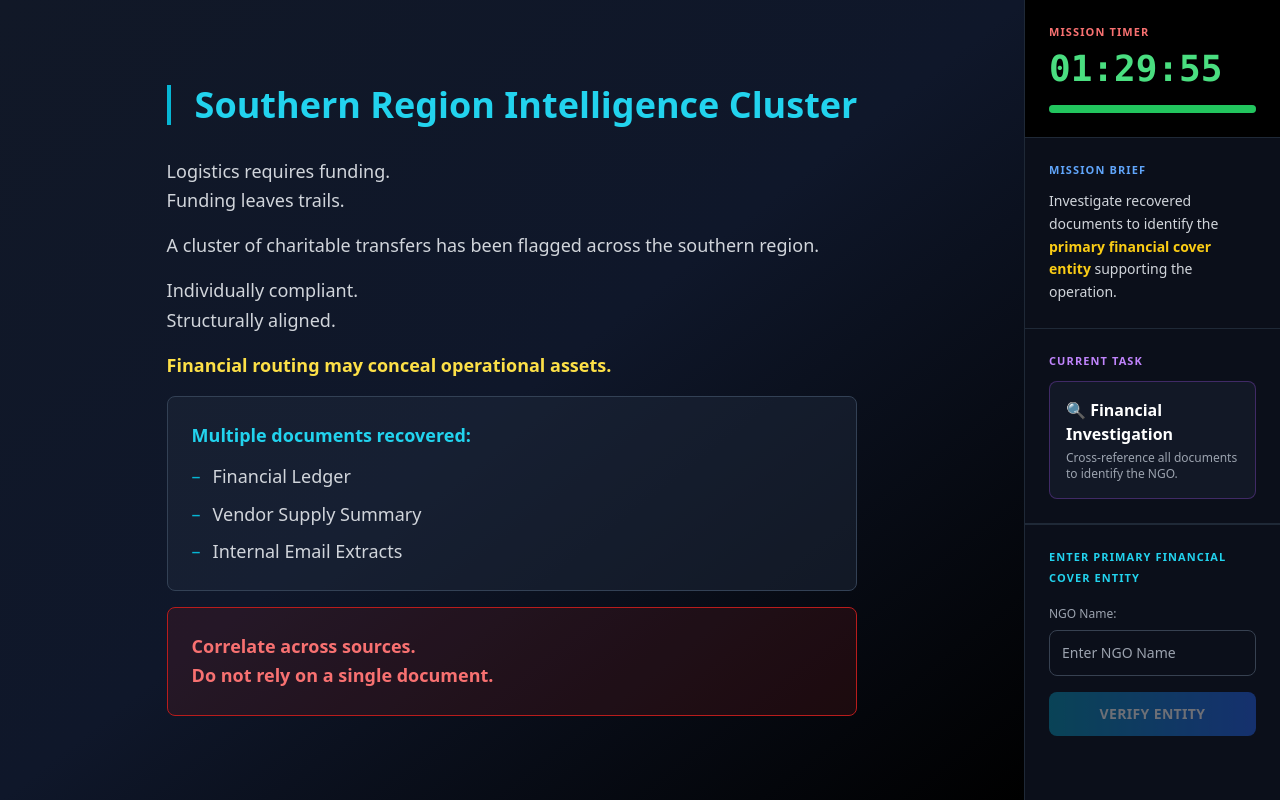
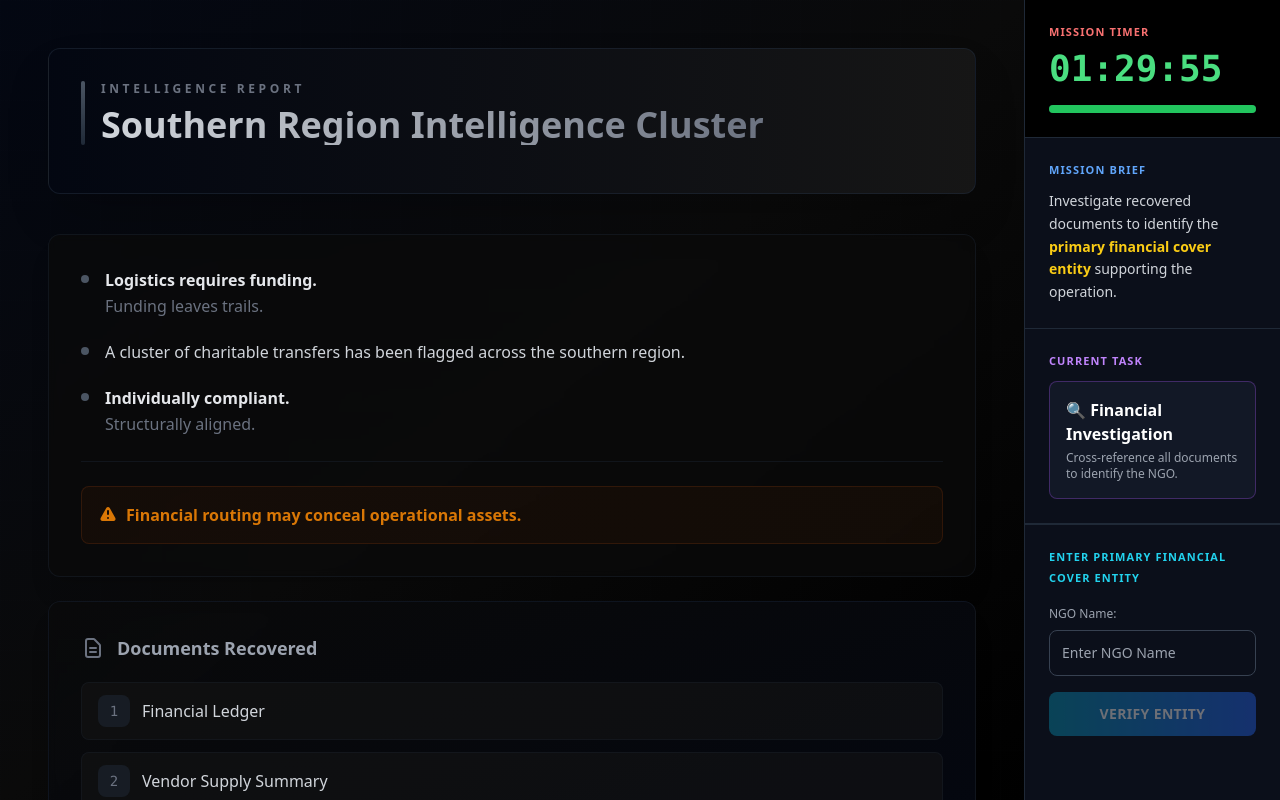
Before and after one commit to fyiclub-vitb/Chakravyuh, a React (Vite) app in the folder frontend/: page /chennai/game in a window 1280 px wide. Built offline with nearby package versions, Linux system fonts and the light colour scheme; no server answers; sample sign-in values are in the browser's storage.

Commit message:
chennai module done

```diff
--- a/frontend/src/pages/Chennai/Chennai.jsx
+++ b/frontend/src/pages/Chennai/Chennai.jsx
@@ -72,51 +72,102 @@ const Chennai = () => {
 
     return (
         <div className="flex h-screen w-screen overflow-hidden bg-black">
-            <div className="w-4/5 h-full flex items-center justify-center bg-gradient-to-br from-gray-900 via-slate-900 to-black p-12">
-                <div className="max-w-4xl text-white space-y-8">
-                    <div className="border-l-4 border-cyan-500 pl-6">
-                        <h1 className="text-4xl font-bold text-cyan-400 mb-2">Southern Region Intelligence Cluster</h1>
+            <div className="w-4/5 h-full relative bg-gradient-to-br from-gray-950 via-neutral-950 to-black p-12 overflow-auto">
+                {/* Grid pattern overlay */}
+                <div className="absolute inset-0 bg-[linear-gradient(rgba(75,85,99,0.02)_1px,transparent_1px),linear-gradient(90deg,rgba(75,85,99,0.02)_1px,transparent_1px)] bg-[size:50px_50px]"></div>
+
+                {/* Subtle radial glow */}
+                <div className="absolute top-0 left-1/2 -translate-x-1/2 w-[600px] h-[400px] bg-gray-700/3 rounded-full blur-[120px]"></div>
+
+                <div className="relative max-w-5xl mx-auto text-white space-y-10">
+                    {/* Header Section */}
+                    <div className="bg-gradient-to-r from-gray-950/95 to-neutral-900/95 backdrop-blur-sm border border-gray-800/60 rounded-xl p-8 shadow-2xl">
+                        <div className="flex items-center gap-4 mb-4">
+                            <div className="w-1 h-16 bg-gradient-to-b from-gray-600 to-gray-800 rounded-full"></div>
+                            <div>
+                                <p className="text-xs tracking-[0.3em] text-gray-500 font-semibold mb-2 uppercase">Intelligence Report</p>
+                                <h1 className="text-4xl font-bold bg-gradient-to-r from-gray-300 to-gray-500 bg-clip-text text-transparent">
+                                    Southern Region Intelligence Cluster
+                                </h1>
+                            </div>
+                        </div>
                     </div>
 
-                    <div className="space-y-4 text-lg leading-relaxed">
+                    {/* Main Content */}
+                    <div className="grid gap-6">
+                        {/* Key Points */}
+                        <div className="bg-neutral-950/70 backdrop-blur-sm border border-gray-800/40 rounded-xl p-8 shadow-xl">
+                            <div className="space-y-5 text-base leading-relaxed">
+                                <div className="flex items-start gap-4">
+                                    <div className="w-2 h-2 bg-gray-600 rounded-full mt-2 flex-shrink-0"></div>
                                     <p className="text-gray-300">
-                            Logistics requires funding.<br />
-                            Funding leaves trails.
+                                        <span className="font-semibold text-gray-200">Logistics requires funding.</span><br />
+                                        <span className="text-gray-500">Funding leaves trails.</span>
                                     </p>
+                                </div>
 
+                                <div className="flex items-start gap-4">
+                                    <div className="w-2 h-2 bg-gray-600 rounded-full mt-2 flex-shrink-0"></div>
                                     <p className="text-gray-300">
                                         A cluster of charitable transfers has been flagged across the southern region.
                                     </p>
+                                </div>
 
+                                <div className="flex items-start gap-4">
+                                    <div className="w-2 h-2 bg-gray-600 rounded-full mt-2 flex-shrink-0"></div>
                                     <p className="text-gray-300">
-                            Individually compliant.<br />
-                            Structurally aligned.
+                                        <span className="font-semibold text-gray-200">Individually compliant.</span><br />
+                                        <span className="text-gray-500">Structurally aligned.</span>
                                     </p>
+                                </div>
+                            </div>
 
-                        <p className="text-yellow-300 font-semibold">
+                            <div className="mt-6 pt-6 border-t border-gray-800/40">
+                                <div className="bg-gradient-to-r from-amber-950/20 to-yellow-950/20 border border-amber-900/30 rounded-lg p-4">
+                                    <p className="text-amber-600 font-semibold flex items-center gap-2">
+                                        <svg className="w-5 h-5" fill="currentColor" viewBox="0 0 20 20">
+                                            <path fillRule="evenodd" d="M8.257 3.099c.765-1.36 2.722-1.36 3.486 0l5.58 9.92c.75 1.334-.213 2.98-1.742 2.98H4.42c-1.53 0-2.493-1.646-1.743-2.98l5.58-9.92zM11 13a1 1 0 11-2 0 1 1 0 012 0zm-1-8a1 1 0 00-1 1v3a1 1 0 002 0V6a1 1 0 00-1-1z" clipRule="evenodd" />
+                                        </svg>
                                         Financial routing may conceal operational assets.
                                     </p>
+                                </div>
+                            </div>
+                        </div>
 
-                        <div className="bg-slate-800/50 border border-slate-700 rounded-lg p-6 mt-8">
-                            <p className="text-cyan-400 font-semibold mb-3">Multiple documents recovered:</p>
-                            <ul className="space-y-2 text-gray-300">
-                                <li className="flex items-center">
-                                    <span className="text-cyan-500 mr-3">–</span> Financial Ledger
+                        {/* Documents Section */}
+                        <div className="bg-gradient-to-br from-neutral-950/90 to-gray-950/90 backdrop-blur-sm border border-gray-800/40 rounded-xl p-8 shadow-xl">
+                            <div className="flex items-center gap-3 mb-5">
+                                <svg className="w-6 h-6 text-gray-500" fill="none" stroke="currentColor" viewBox="0 0 24 24">
+                                    <path strokeLinecap="round" strokeLinejoin="round" strokeWidth={2} d="M9 12h6m-6 4h6m2 5H7a2 2 0 01-2-2V5a2 2 0 012-2h5.586a1 1 0 01.707.293l5.414 5.414a1 1 0 01.293.707V19a2 2 0 01-2 2z" />
+                                </svg>
+                                <p className="text-lg font-bold text-gray-400">Documents Recovered</p>
+                            </div>
+                            <ul className="space-y-3">
+                                {['Financial Ledger', 'Vendor Supply Summary', 'Internal Email Extracts'].map((doc, idx) => (
+                                    <li key={idx} className="flex items-center gap-3 bg-neutral-900/50 border border-gray-800/30 rounded-lg px-4 py-3 hover:border-gray-700/50 transition-colors">
+                                        <div className="w-8 h-8 bg-gray-800/50 rounded-lg flex items-center justify-center text-gray-500 font-mono text-sm">
+                                            {idx + 1}
+                                        </div>
+                                        <span className="text-gray-300">{doc}</span>
                                     </li>
-                                <li className="flex items-center">
-                                    <span className="text-cyan-500 mr-3">–</span> Vendor Supply Summary
-                                </li>
-                                <li className="flex items-center">
-                                    <span className="text-cyan-500 mr-3">–</span> Internal Email Extracts
-                                </li>
+                                ))}
                             </ul>
                         </div>
 
-                        <div className="bg-red-900/20 border border-red-700 rounded-lg p-6 mt-6">
-                            <p className="text-red-400 font-semibold">
+                        {/* Warning Box */}
+                        <div className="bg-gradient-to-br from-red-950/30 to-red-900/30 backdrop-blur-sm border border-red-950/50 rounded-xl p-6 shadow-xl">
+                            <div className="flex items-start gap-4">
+                                <svg className="w-6 h-6 text-red-700 flex-shrink-0 mt-1" fill="currentColor" viewBox="0 0 20 20">
+                                    <path fillRule="evenodd" d="M18 10a8 8 0 11-16 0 8 8 0 0116 0zm-7 4a1 1 0 11-2 0 1 1 0 012 0zm-1-9a1 1 0 00-1 1v4a1 1 0 102 0V6a1 1 0 00-1-1z" clipRule="evenodd" />
+                                </svg>
+                                <div>
+                                    <p className="text-red-700 font-bold mb-2 uppercase text-sm tracking-wider">Critical Advisory</p>
+                                    <p className="text-red-800/90 leading-relaxed">
                                         Correlate across sources.<br />
                                         Do not rely on a single document.
                                     </p>
+                                </div>
+                            </div>
                         </div>
                     </div>
                 </div>
```
Lines whose indentation alone changed are shown as unchanged.
